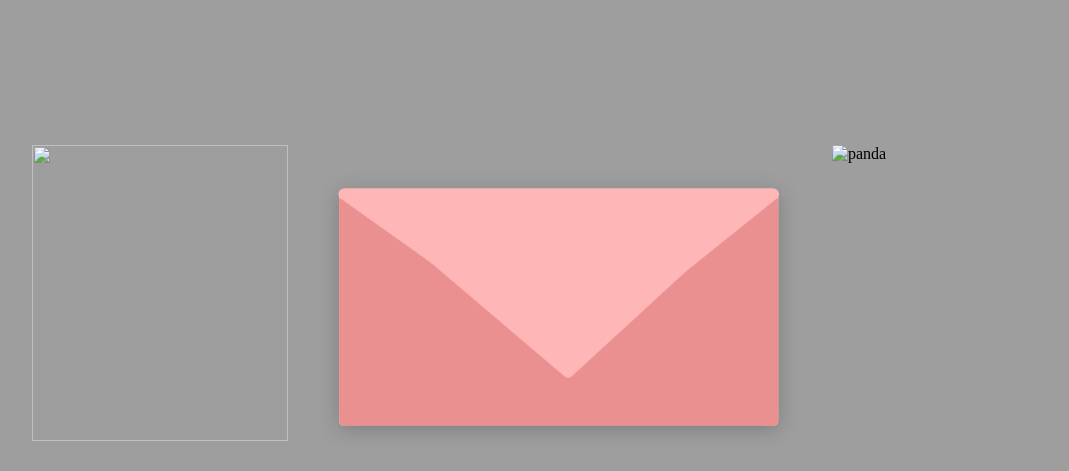
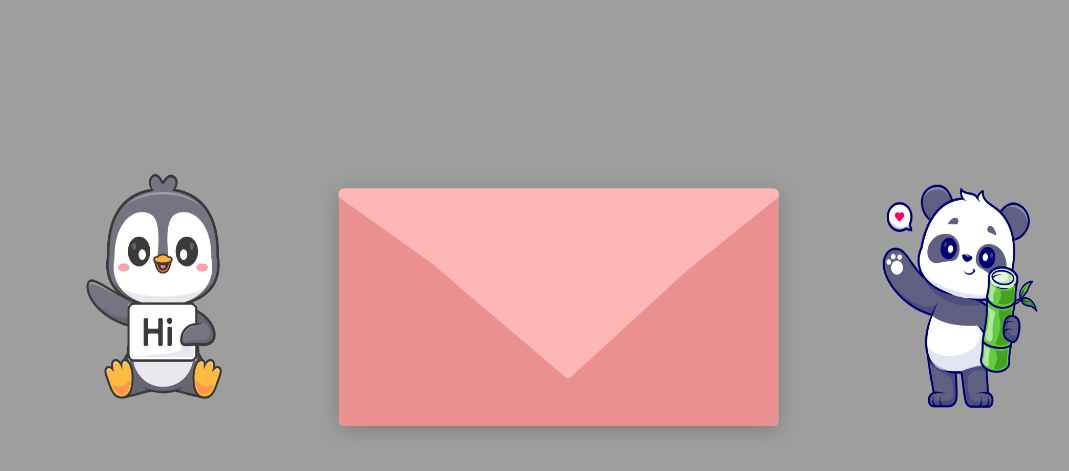
Before and after one commit to priyanshu-pvt/A-Letter_with_love, a plain HTML site: page index.html in a window 1280 px wide. Shown: the part 107-578 px from the top of the page, without its empty margins (80-1149 px from the left). Drawn offline with nearby package versions, Linux system fonts and the light colour scheme; the site is published under a folder, as on GitHub Pages, so addresses that start at the root find nothing; a web font is replaced by a local one.

Commit message:
fixed the image paths for animals vectors

```diff
--- a/index.html
+++ b/index.html
@@ -141,7 +141,7 @@ h1{
 <h1 class="handlee-regular" >
   <span id="element"></span>
 </h1>
-<img src="/penguin.png" alt= "" id="penguin" class="cuteAnimals">
+<img src="penguin.png" alt= "" id="penguin" class="cuteAnimals">
 
 <svg width="176" height="142" viewBox="0 0 176 142" fill="none" xmlns="http://www.w3.org/2000/svg">
 <g id="Frame 1">
@@ -156,7 +156,7 @@ h1{
 </g>
 </svg>
 
-<img src="/panda.png" alt="panda" id="panda" class="cuteAnimals">
+<img src="panda.png" alt="panda" id="panda" class="cuteAnimals">
 
   <!-- Load library from the CDN -->
   <script src="https://unpkg.com/typed.js@2.1.0/dist/typed.umd.js"></script>
```
